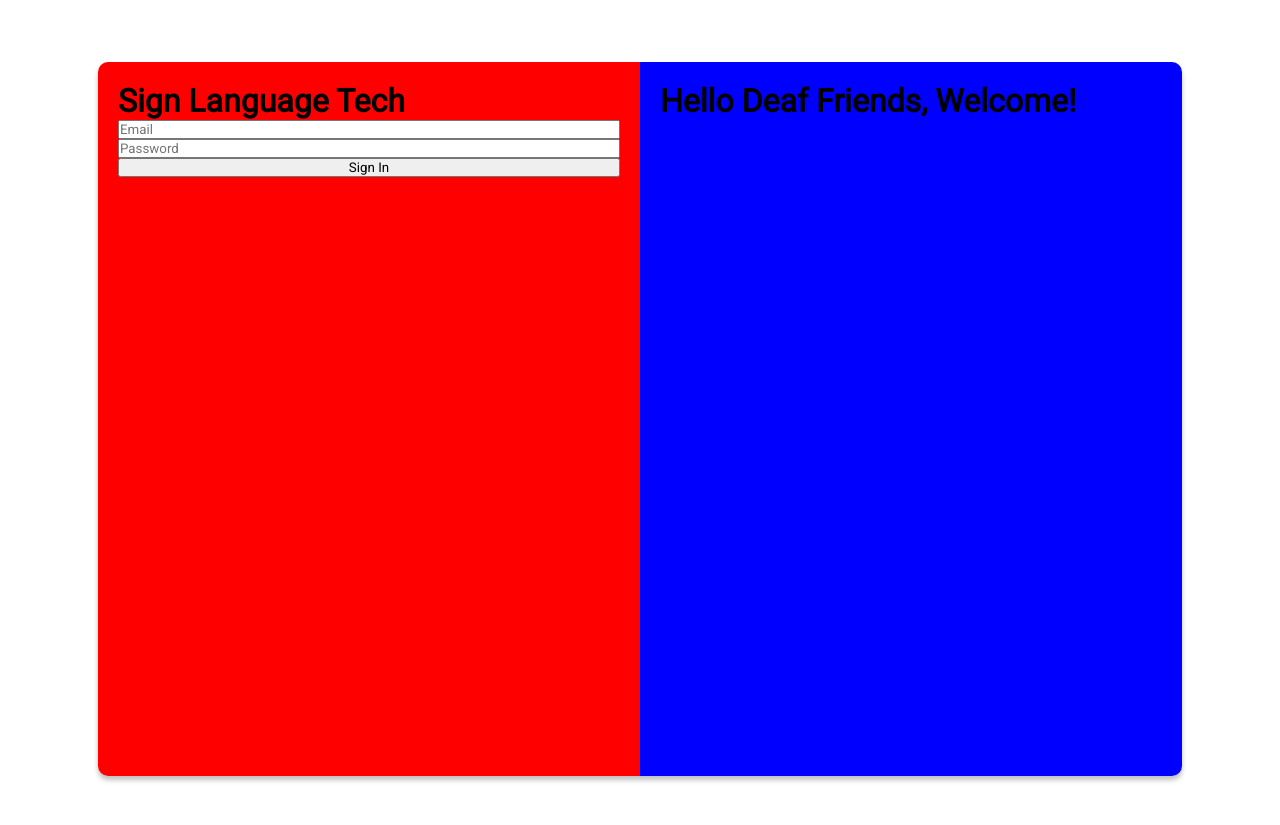
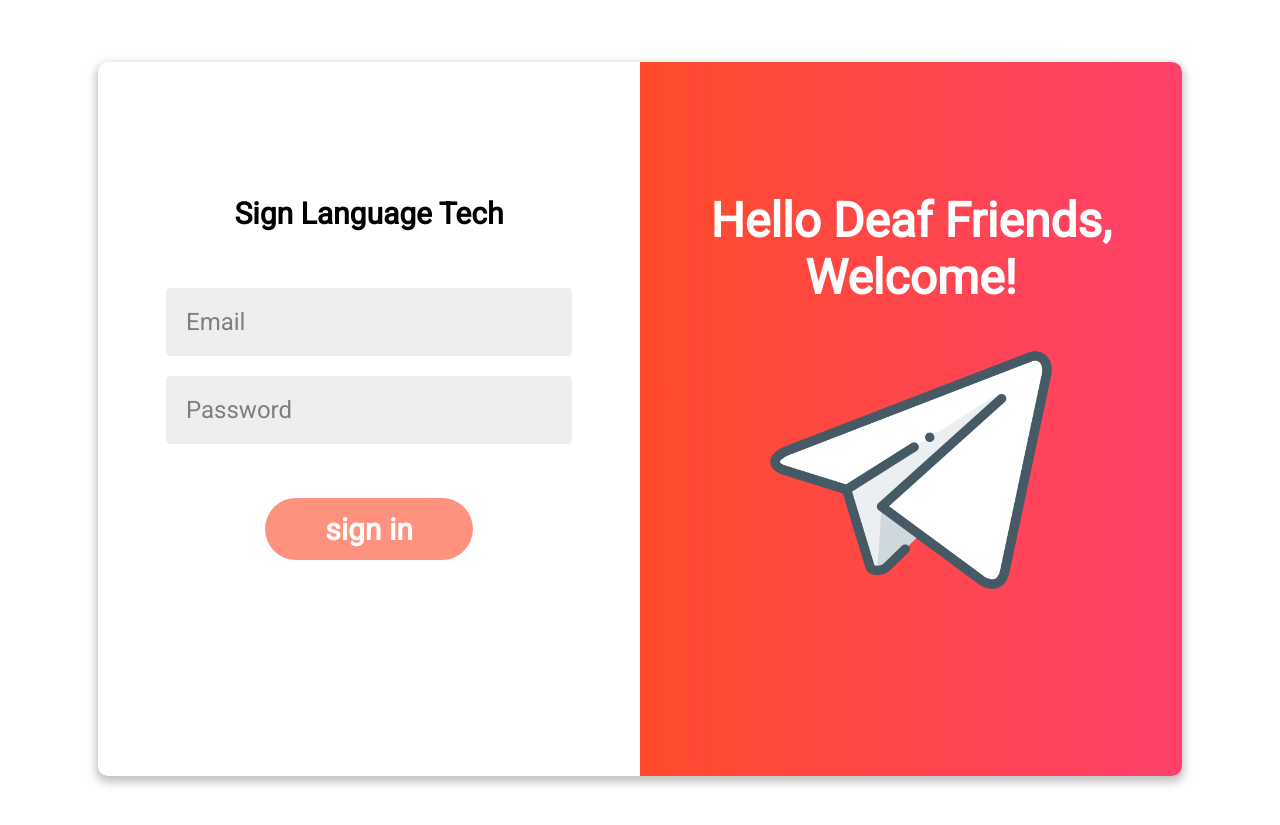
Before and after one commit to miladvafaeifard/slt-login-page, a website: page index.html in a window 1280 px wide. Shown: the part 121-946 px from the top of the page. Drawn offline with Linux system fonts and the light colour scheme.

Commit message:
finalize login page

```diff
--- a/index.html
+++ b/index.html
@@ -15,12 +15,13 @@
             <h1>Sign Language Tech</h1>
             <input type="email" placeholder="Email" />
             <input type="password" placeholder="Password" />
-            <button>Sign In</button>
+            <button>sign in</button>
           </form>
         </div>
         <div class="right-column">
           <div class="content">
             <h1>Hello Deaf Friends, Welcome!</h1>
+            <img src="plane-paper.png" alt="plane-paper-image" />
           </div>
         </div>
       </div>
--- a/styles.css
+++ b/styles.css
@@ -20,7 +20,7 @@
   background-color: white;
   display: flex;
   position: absolute;
-  box-shadow: 0 4px 5px rgba(0, 0, 0, 0.25);
+  box-shadow: 0px 4px 10px 2px rgba(0, 0, 0, 0.25);
   border-radius: 10px;
   flex-wrap: wrap;
   overflow: hidden;
@@ -29,7 +29,6 @@
 .left-column {
   /* display: block; */
   /* position: relative; */
-  background-color: red;
   flex-basis: 50%;
   padding: 20px;
 }
@@ -38,11 +37,72 @@
   /* display: block; */
   /* position: relative; */
   padding: 20px;
-  background-color: blue;
   flex-basis: 50%;
+  background: linear-gradient(90deg, #ff4b2b 2%, #ff416c 100%);
 }
 
-.form {
+.form,
+.content {
   display: flex;
   flex-direction: column;
+  align-items: center;
+  justify-content: center;
+  height: 592px;
 }
+
+.form h1 {
+  font-weight: bold;
+  font-size: 30px;
+  margin-bottom: 57px;
+}
+
+.form input {
+  background: #eeeeee;
+  border-radius: 4px;
+  width: 406px;
+  padding: 20px;
+  font-size: 24px;
+  border-style: hidden;
+  margin-bottom: 20px;
+}
+
+.form input::placeholder {
+  color: #7e7e7e;
+}
+
+.form input:focus {
+  outline: none;
+}
+
+.form button {
+  background: #ff4b2b;
+  border-radius: 50px;
+  width: 208px;
+  height: 62px;
+  font-size: 30px;
+  color: white;
+  border: none;
+  margin-top: 34px;
+  margin-top: 34px;
+  font-weight: bold;
+  opacity: 0.6;
+  cursor: pointer;
+}
+
+.form button:hover {
+  opacity: 1;
+}
+
+.content {
+  color: white;
+}
+
+.content h1 {
+  font-size: 48px;
+  text-align: center;
+  margin-top: 41px;
+}
+
+.content img {
+  width: 300px;
+}
```
Also changed, not shown: plane-paper.png (added).
